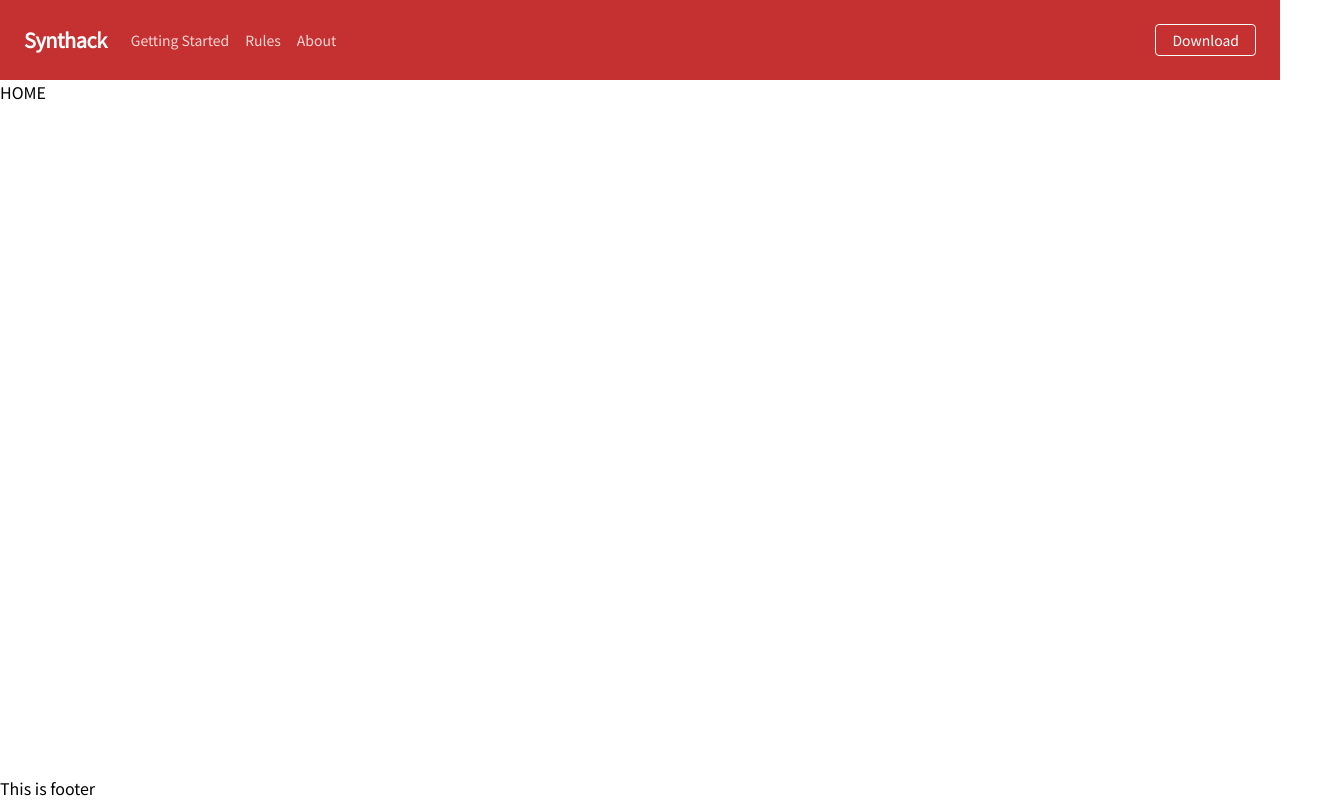
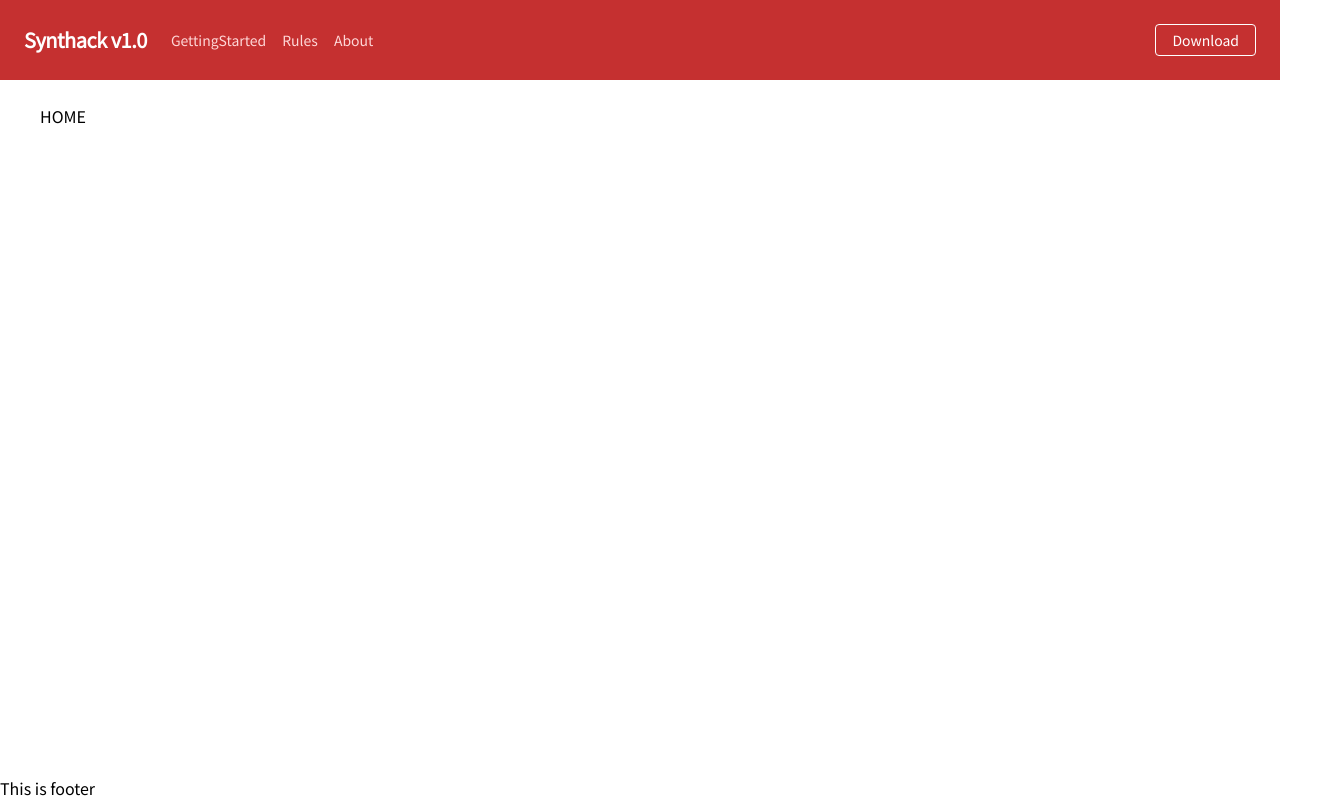
Before and after one commit to shawavisek35/synthack, a React (Create React App) app: page / in a window 1280 px wide. Shown: the whole page, 1320 px wide, since content can reach past the window. Built offline with nearby package versions, Linux system fonts and the light colour scheme.

Commit message:
Navbar Done / with Navlinks and Routing

```diff
--- a/src/App.js
+++ b/src/App.js
@@ -3,9 +3,9 @@ import "./assets/App.css";
 import Navbar from "./components/navbar.js";
 import { Switch, Route } from "react-router";
 
-import Home from "./components/Home"
-import Rules from "./components/Rules"
-import GettingStarted from "./components/GettingStarted"
+import Home from "./components/Home";
+import Rules from "./components/Rules";
+import GettingStarted from "./components/GettingStarted";
 import About from "./components/About";
 
 function App() {
@@ -14,10 +14,10 @@ function App() {
       <header>
         <Navbar />
       </header>
-      <main>
+      <main className="container mx-10 my-6">
         <Switch>
           {routes.map((r) => (
-            <Route exact={r.exact} path={r.path} component={r.component}/>
+            <Route exact={r.exact} path={r.path} component={r.component} />
           ))}
         </Switch>
       </main>
--- a/src/components/navbar.js
+++ b/src/components/navbar.js
@@ -1,12 +1,14 @@
 import React, { useState } from "react";
-import { Link } from "react-router-dom";
+import { Link, NavLink } from "react-router-dom";
 
 const Navbar = () => {
   const [toggle, setToggle] = useState(false);
   return (
     <nav className="flex items-center justify-between flex-wrap bg-red-700 p-6">
       <div className="flex items-center flex-shrink-0 text-white mr-6">
-        <Link to={`/`} className="font-semibold text-xl tracking-tight">Synthack</Link>
+        <Link to={`/`} className="font-semibold text-xl tracking-tight">
+          Synthack v1.0
+        </Link>
       </div>
       <div className="block lg:hidden">
         <button
@@ -31,24 +33,16 @@ const Navbar = () => {
         }  flex-grow lg:flex lg:items-center lg:w-auto`}
       >
         <div className="text-sm lg:flex-grow">
-          <a
-            href="#responsive-header"
-            className="block mt-4 lg:inline-block lg:mt-0 text-red-200 hover:text-white mr-4"
-          >
-            Getting Started
-          </a>
-          <a
-            href="#responsive-header"
-            className="block mt-4 lg:inline-block lg:mt-0 text-red-200 hover:text-white mr-4"
-          >
-            Rules
-          </a>
-          <a
-            href="#responsive-header"
-            className="block mt-4 lg:inline-block lg:mt-0 text-red-200 hover:text-white"
-          >
-            About
-          </a>
+          {NavLinks.map((l) => (
+            <NavLink
+              to={`${l.path}`}
+              activeStyle={{ color: "white" }}
+              className="block mt-4 lg:inline-block lg:mt-0 text-red-200 hover:text-white mr-4"
+              exact
+            >
+              {l.name}
+            </NavLink>
+          ))}
         </div>
         <div>
           <a
@@ -64,3 +58,9 @@ const Navbar = () => {
 };
 
 export default Navbar;
+
+const NavLinks = [
+  { path: "/gettingStarted", name: "GettingStarted" },
+  { path: "/rules", name: "Rules" },
+  { path: "/about", name: "About" },
+];
```
